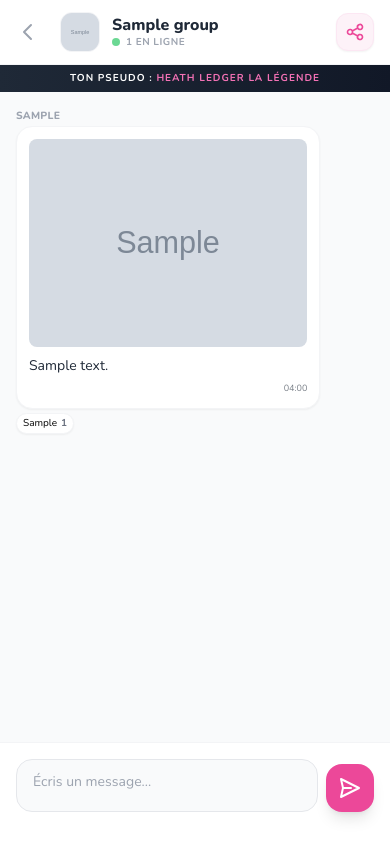
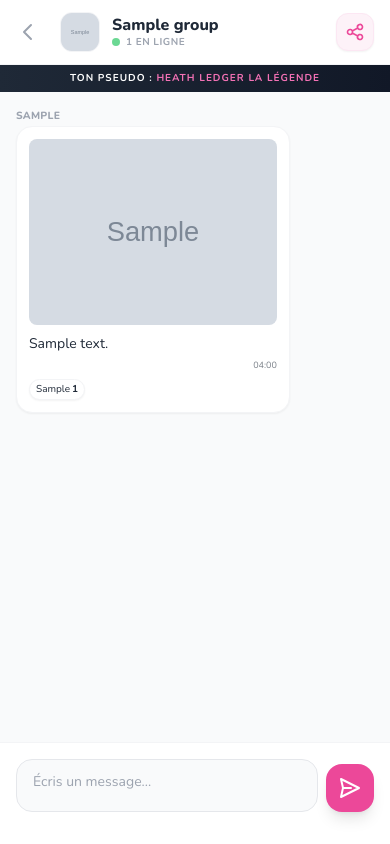
Before and after one commit to AHOURMAROLAND/MARA, a Django app: page /groups/g/#/ in a window 390 px wide. Run offline with Django 5.2, Linux system fonts and the light colour scheme; data comes from the database, SQL or seed files in the repository; tables that the repository leaves empty hold one stand-in row (values such as "Sample post"); grey boxes marked "Sample" are stand-in pictures; some libraries are stand-ins or nearby versions.

Commit message:
Fix production reactions and improve mobile UI

```diff
--- a/requirements.txt
+++ b/requirements.txt
@@ -12,3 +12,4 @@ django-cloudinary-storage>=0.3.0
 requests>=2.31.0
 channels>=4.0.0
 daphne>=4.0.0
+django-channels-postgres>=1.0.0
--- a/templates/groups/chat.html
+++ b/templates/groups/chat.html
@@ -5,40 +5,47 @@
 
 {% block extra_head %}
 <style>
-  .chat-container { height: calc(100vh - 160px); overflow-y: auto; scroll-behavior: smooth; }
-  .message-bubble { max-width: 85%; }
+  :root { --vh: 1vh; }
+  .chat-container { height: calc(var(--vh, 1vh) * 100 - 160px); overflow-y: auto; scroll-behavior: smooth; }
+  .message-bubble { max-width: 85%; position: relative; }
   .message-me { background: linear-gradient(135deg, #FF5078 0%, #FF8C42 100%); color: white; border-bottom-right-radius: 4px; }
   .message-other { background: white; color: #1f2937; border-bottom-left-radius: 4px; border: 1px solid #f3f4f6; }
   .nickname-tag { font-size: 0.65rem; font-weight: 800; margin-bottom: 2px; text-transform: uppercase; letter-spacing: 0.025em; }
 
+  /* Reactions */
+  .reaction-badge {
+    background: white;
+    border: 1px solid #f3f4f6;
+    border-radius: 9999px;
+    padding: 2px 6px;
+    font-size: 10px;
+    display: flex;
+    align-items: center;
+    gap: 2px;
+    box-shadow: 0 1px 2px rgba(0,0,0,0.05);
+    cursor: pointer;
+    transition: all 0.2s;
+  }
+  .reaction-badge:active { transform: scale(0.9); }
+  .message-me .reaction-badge { background: rgba(255,255,255,0.2); border-color: rgba(255,255,255,0.3); color: white; }
+
   /* Screenshot & Video Protection */
   @media (pointer: coarse) {
-    body {
-      -webkit-touch-callout: none;
-      -webkit-user-select: none;
-      user-select: none;
-    }
-  }
-
-  /* Anti-capture overlay technique */
-  .no-capture {
-    position: relative;
-  }
-  .no-capture::after {
-    content: "";
-    position: absolute;
-    top: 0; left: 0; width: 100%; height: 100%;
-    background: rgba(255,255,255,0.01);
-    pointer-events: none;
-    z-index: 100;
+    body { -webkit-touch-callout: none; -webkit-user-select: none; user-select: none; }
+    .reaction-btn-mobile { display: flex !important; }
+    .reaction-btn-desktop { display: none !important; }
   }
 
   /* Animations */
-  @keyframes typing {
-    0%, 100% { opacity: 0.5; }
-    50% { opacity: 1; }
+  @keyframes typing { 0%, 100% { opacity: 0.5; } 50% { opacity: 1; } }
+  .animate-typing { animation: typing 1s infinite; }
+
+  @keyframes bounce-in {
+    0% { transform: scale(0.5); opacity: 0; }
+    70% { transform: scale(1.05); }
+    100% { transform: scale(1); opacity: 1; }
   }
-  .animate-typing { animation: typing 1s infinite; }
+  .animate-bounce-in { animation: bounce-in 0.3s cubic-bezier(0.34, 1.56, 0.64, 1); }
 </style>
 {% endblock %}
 
@@ -96,40 +103,55 @@
   <!-- Messages List -->
   <div id="chat-messages" class="chat-container flex-1 p-4 space-y-4">
     {% for m in messages_list %}
-      <div id="msg-{{ m.id }}" class="flex flex-col {% if m.sender_session_token == request.session.ngl_token %}items-end{% else %}items-start{% endif %}" onclick="setReply('{{ m.id }}', '{{ m.sender_nickname }}', '{{ m.text|truncatechars:30|escapejs }}')">
+      <div id="msg-{{ m.id }}" class="flex flex-col {% if m.sender_session_token == request.session.ngl_token %}items-end{% else %}items-start{% endif %}">
         <div class="nickname-tag {% if m.sender_session_token == request.session.ngl_token %}text-pink-500{% else %}text-gray-400{% endif %}">
           {{ m.sender_nickname }}
         </div>
-        <div class="relative group max-w-full">
-          <div class="message-bubble p-3 rounded-2xl shadow-sm {% if m.sender_session_token == request.session.ngl_token %}message-me{% else %}message-other{% endif %}">
+
+        <div class="relative group max-w-[90%] sm:max-w-[85%] flex items-center gap-2">
+          <!-- Desktop Reaction Btn -->
+          {% if m.sender_session_token != request.session.ngl_token %}
+          <button class="reaction-btn-desktop opacity-0 group-hover:opacity-100 p-1.5 bg-white rounded-full shadow-md border border-gray-100 text-sm transition-all hidden sm:block order-2" onclick="showReactionPicker('{{ m.id }}')">
+            😊
+          </button>
+          {% endif %}
+
+          <div class="message-bubble p-3 rounded-2xl shadow-sm {% if m.sender_session_token == request.session.ngl_token %}message-me order-1{% else %}message-other order-1{% endif %}"
+               onclick="setReply('{{ m.id }}', '{{ m.sender_nickname }}', '{{ m.text|truncatechars:30|escapejs }}')"
+               oncontextmenu="event.preventDefault(); showReactionPicker('{{ m.id }}')">
+
             {% if m.parent %}
-              <div class="mb-2 p-2 bg-black/10 rounded-lg text-[10px] border-l-2 border-white/50">
-                <span class="font-black uppercase block">{{ m.parent.sender_nickname }}</span>
-                <span class="opacity-80">{{ m.parent.text|truncatechars:50 }}</span>
+              <div class="mb-2 p-2 bg-black/5 rounded-lg text-[10px] border-l-2 border-pink-500/50 overflow-hidden">
+                <span class="font-black uppercase block text-[8px] opacity-70">{{ m.parent.sender_nickname }}</span>
+                <span class="opacity-80 truncate block">{{ m.parent.text }}</span>
               </div>
             {% endif %}
+
             {% if m.image %}
               <img src="{{ m.image.url }}" class="rounded-lg mb-2 max-w-full" />
             {% endif %}
+
             <p class="text-sm leading-relaxed whitespace-pre-wrap">{{ m.text }}</p>
             <p class="text-[9px] mt-1 opacity-60 text-right">{{ m.created_at|date:"H:i" }}</p>
-          </div>
 
-          <!-- Reactions Container -->
-          <div id="reactions-{{ m.id }}" class="flex flex-wrap gap-1 mt-1">
+            <!-- Reactions Row -->
+            <div id="reactions-{{ m.id }}" class="flex flex-wrap gap-1 mt-1.5">
               {% regroup m.reactions.all by emoji as reaction_groups %}
               {% for g in reaction_groups %}
-              <div class="bg-white border border-gray-100 rounded-full px-1.5 py-0.5 shadow-sm text-[10px] flex items-center gap-1 cursor-pointer hover:bg-gray-50 transition" onclick="event.stopPropagation(); sendReaction('{{ m.id }}', '{{ g.grouper }}')">
+                <div class="reaction-badge" onclick="event.stopPropagation(); sendReaction('{{ m.id }}', '{{ g.grouper }}')">
                   <span>{{ g.grouper }}</span>
-                <span class="font-bold text-gray-500">{{ g.list|length }}</span>
+                  <span class="font-bold">{{ g.list|length }}</span>
                 </div>
               {% endfor %}
             </div>
+          </div>
 
-          <!-- Quick Reaction Button -->
-          <button class="absolute -right-8 top-1/2 -translate-y-1/2 opacity-0 group-hover:opacity-100 p-1.5 bg-white rounded-full shadow-md border border-gray-100 text-sm transition-all hidden sm:block" onclick="event.stopPropagation(); showReactionPicker('{{ m.id }}')">
+          <!-- Mobile Reaction Btn -->
+          {% if m.sender_session_token != request.session.ngl_token %}
+          <button class="reaction-btn-mobile hidden items-center justify-center w-8 h-8 bg-gray-100/50 rounded-full text-xs order-2" onclick="showReactionPicker('{{ m.id }}')">
             😊
           </button>
+          {% endif %}
         </div>
       </div>
     {% endfor %}
@@ -190,14 +212,14 @@
 </div>
 
 <!-- Reaction Picker Modal -->
-<div id="reaction-picker" class="hidden fixed inset-0 z-[200] flex items-center justify-center bg-black/20 backdrop-blur-sm" onclick="hideReactionPicker()">
-  <div class="bg-white rounded-3xl p-4 shadow-2xl flex gap-3 animate-bounce-in" onclick="event.stopPropagation()">
-    <button onclick="sendReactionFromPicker('❤️')" class="text-2xl hover:scale-125 transition">❤️</button>
-    <button onclick="sendReactionFromPicker('😂')" class="text-2xl hover:scale-125 transition">😂</button>
-    <button onclick="sendReactionFromPicker('🔥')" class="text-2xl hover:scale-125 transition">🔥</button>
-    <button onclick="sendReactionFromPicker('😮')" class="text-2xl hover:scale-125 transition">😮</button>
-    <button onclick="sendReactionFromPicker('😢')" class="text-2xl hover:scale-125 transition">😢</button>
-    <button onclick="sendReactionFromPicker('👍')" class="text-2xl hover:scale-125 transition">👍</button>
+<div id="reaction-picker" class="hidden fixed inset-0 z-[200] flex items-end sm:items-center justify-center bg-black/20 backdrop-blur-sm" onclick="hideReactionPicker()">
+  <div class="bg-white rounded-t-3xl sm:rounded-3xl p-6 sm:p-4 shadow-2xl w-full sm:w-auto flex flex-wrap justify-center gap-4 sm:gap-3 animate-bounce-in" onclick="event.stopPropagation()">
+    <button onclick="sendReactionFromPicker('❤️')" class="text-3xl sm:text-2xl hover:scale-125 transition p-2">❤️</button>
+    <button onclick="sendReactionFromPicker('😂')" class="text-3xl sm:text-2xl hover:scale-125 transition p-2">😂</button>
+    <button onclick="sendReactionFromPicker('🔥')" class="text-3xl sm:text-2xl hover:scale-125 transition p-2">🔥</button>
+    <button onclick="sendReactionFromPicker('😮')" class="text-3xl sm:text-2xl hover:scale-125 transition p-2">😮</button>
+    <button onclick="sendReactionFromPicker('😢')" class="text-3xl sm:text-2xl hover:scale-125 transition p-2">😢</button>
+    <button onclick="sendReactionFromPicker('👍')" class="text-3xl sm:text-2xl hover:scale-125 transition p-2">👍</button>
   </div>
 </div>
 
@@ -341,12 +363,12 @@
     if (reaction.count > 0) {
       if (!reactionEl) {
         reactionEl = document.createElement('div');
-        reactionEl.className = "bg-white border border-gray-100 rounded-full px-1.5 py-0.5 shadow-sm text-[10px] flex items-center gap-1 cursor-pointer hover:bg-gray-50 transition";
+        reactionEl.className = "reaction-badge";
         reactionEl.onclick = (e) => {
           e.stopPropagation();
           sendReaction(reaction.message_id, reaction.emoji);
         };
-        reactionEl.innerHTML = `<span>${reaction.emoji}</span><span class="font-bold text-gray-500">${reaction.count}</span>`;
+        reactionEl.innerHTML = `<span>${reaction.emoji}</span><span class="font-bold">${reaction.count}</span>`;
         container.appendChild(reactionEl);
       } else {
         reactionEl.querySelector('span:last-child').innerText = reaction.count;
@@ -444,39 +466,51 @@
     }
   }
 
+  // Handle Viewport Height for Mobile
+  function setVH() {
+    let vh = window.innerHeight * 0.01;
+    document.documentElement.style.setProperty('--vh', `${vh}px`);
+  }
+  window.addEventListener('resize', setVH);
+  setVH();
+
   function appendMessage(m) {
     if (document.getElementById(`msg-${m.id}`)) return;
 
     const div = document.createElement('div');
     div.id = `msg-${m.id}`;
     div.className = `flex flex-col ${m.is_me ? 'items-end' : 'items-start'}`;
-    div.onclick = () => setReply(m.id, m.sender_nickname, m.text.substring(0, 30));
 
     let parentHtml = '';
     if (m.parent) {
       parentHtml = `
-        <div class="mb-2 p-2 bg-black/10 rounded-lg text-[10px] border-l-2 border-white/50">
-          <span class="font-black uppercase block">${m.parent.sender_nickname}</span>
-          <span class="opacity-80">${m.parent.text}</span>
+        <div class="mb-2 p-2 bg-black/5 rounded-lg text-[10px] border-l-2 border-pink-500/50 overflow-hidden">
+          <span class="font-black uppercase block text-[8px] opacity-70">${m.parent.sender_nickname}</span>
+          <span class="opacity-80 truncate block">${m.parent.text}</span>
         </div>
       `;
     }
+
+    const reactionBtn = !m.is_me ? `
+      <button class="reaction-btn-desktop opacity-0 group-hover:opacity-100 p-1.5 bg-white rounded-full shadow-md border border-gray-100 text-sm transition-all hidden sm:block order-2" onclick="showReactionPicker('${m.id}')">😊</button>
+      <button class="reaction-btn-mobile hidden items-center justify-center w-8 h-8 bg-gray-100/50 rounded-full text-xs order-2" onclick="showReactionPicker('${m.id}')">😊</button>
+    ` : '';
 
     div.innerHTML = `
       <div class="nickname-tag ${m.is_me ? 'text-pink-500' : 'text-gray-400'}">
         ${m.sender_nickname}
       </div>
-      <div class="relative group max-w-full">
-        <div class="message-bubble p-3 rounded-2xl shadow-sm ${m.is_me ? 'message-me' : 'message-other'}">
+      <div class="relative group max-w-[90%] sm:max-w-[85%] flex items-center gap-2">
+        <div class="message-bubble p-3 rounded-2xl shadow-sm ${m.is_me ? 'message-me order-1' : 'message-other order-1'}"
+             onclick="setReply('${m.id}', '${m.sender_nickname}', '${m.text.substring(0, 30)}')"
+             oncontextmenu="event.preventDefault(); showReactionPicker('${m.id}')">
           ${parentHtml}
           ${m.image_url ? `<img src="${m.image_url}" class="rounded-lg mb-2 max-w-full" />` : ''}
           <p class="text-sm leading-relaxed whitespace-pre-wrap">${m.text}</p>
           <p class="text-[9px] mt-1 opacity-60 text-right">${m.created_at}</p>
+          <div id="reactions-${m.id}" class="flex flex-wrap gap-1 mt-1.5"></div>
         </div>
-        <div id="reactions-${m.id}" class="flex flex-wrap gap-1 mt-1"></div>
-        <button class="absolute -right-8 top-1/2 -translate-y-1/2 opacity-0 group-hover:opacity-100 p-1.5 bg-white rounded-full shadow-md border border-gray-100 text-sm transition-all hidden sm:block" onclick="event.stopPropagation(); showReactionPicker('${m.id}')">
-          😊
-        </button>
+        ${reactionBtn}
       </div>
     `;
     chatMessages.appendChild(div);
```
Also changed, not shown: config/settings.py (+18 -5 lines). Lines whose indentation alone changed are shown as unchanged.
